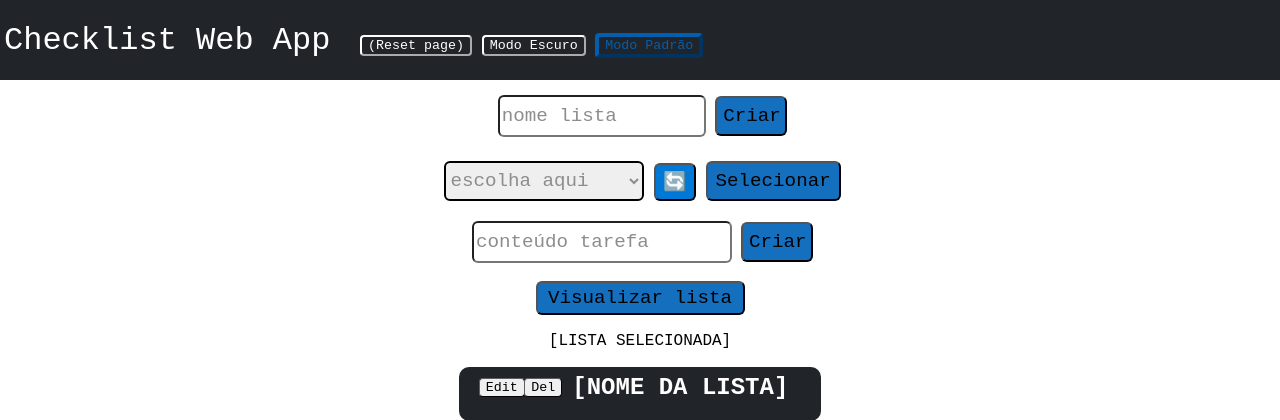
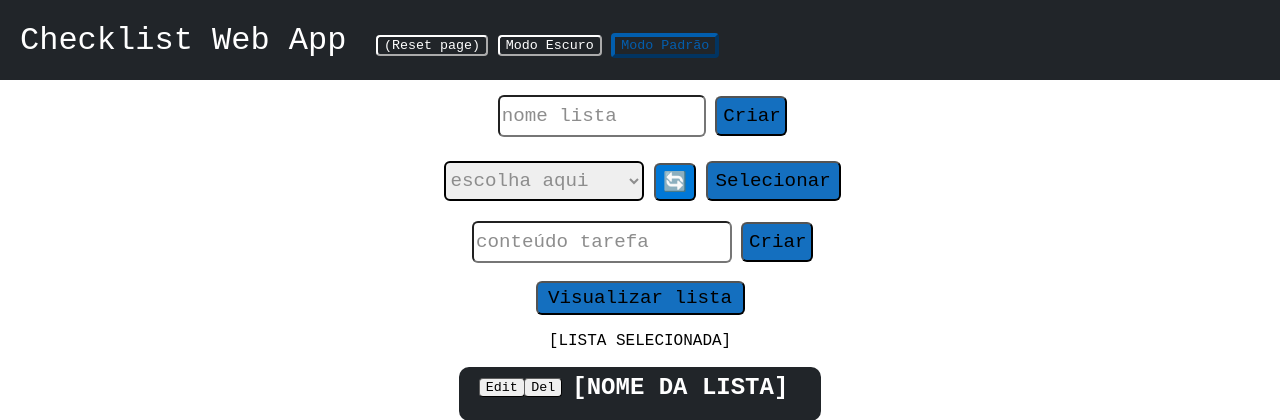
Before and after one commit to Helio505/ProgrammingProjects, a Flask app: page / in a window 1280 px wide. Shown: the top 420 px of the page. Run offline with Flask 3, Linux system fonts and the light colour scheme; data that the repository does not hold is empty.

Commit message:
Alinhei título.

```diff
--- a/Checklist_Web_App/website/static/main.css
+++ b/Checklist_Web_App/website/static/main.css
@@ -42,7 +42,7 @@ b{
     margin-right: 20px;
     font-size: xx-large;
     color: white;
-    padding-left: 4px;
+    padding-left: 20px;
 }
 .nav-button{
     background-color: #212529;
```
